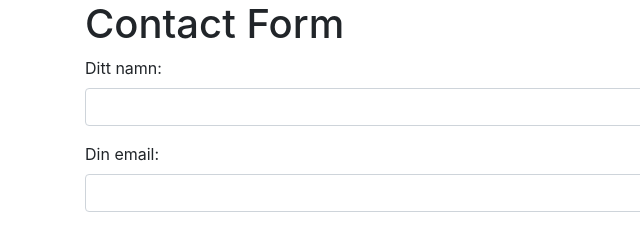
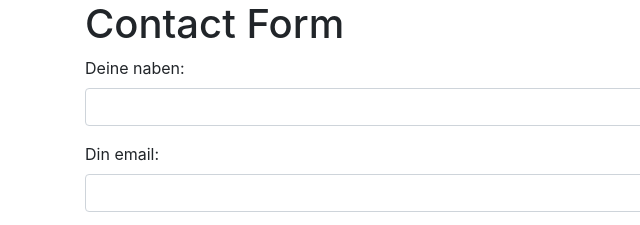
Before and after one commit to Mantis417/serverless, a plain HTML site: page index.html in a window 1280 px wide. Shown: the top 225 px of the page, 0-640 px from the left. Drawn offline with nearby package versions, Linux system fonts and the light colour scheme.

Commit message:
testchange

```diff
--- a/index.html
+++ b/index.html
@@ -10,7 +10,7 @@
         <h1>Contact Form</h1>
         <form id="contactForm" method="POST">
             <div class="form-group">
-                <label for="name">Ditt namn:</label>
+                <label for="name">Deine naben:</label>
                 <input type="text" class="form-control" id="name" name="name" required>
             </div>
 
```
